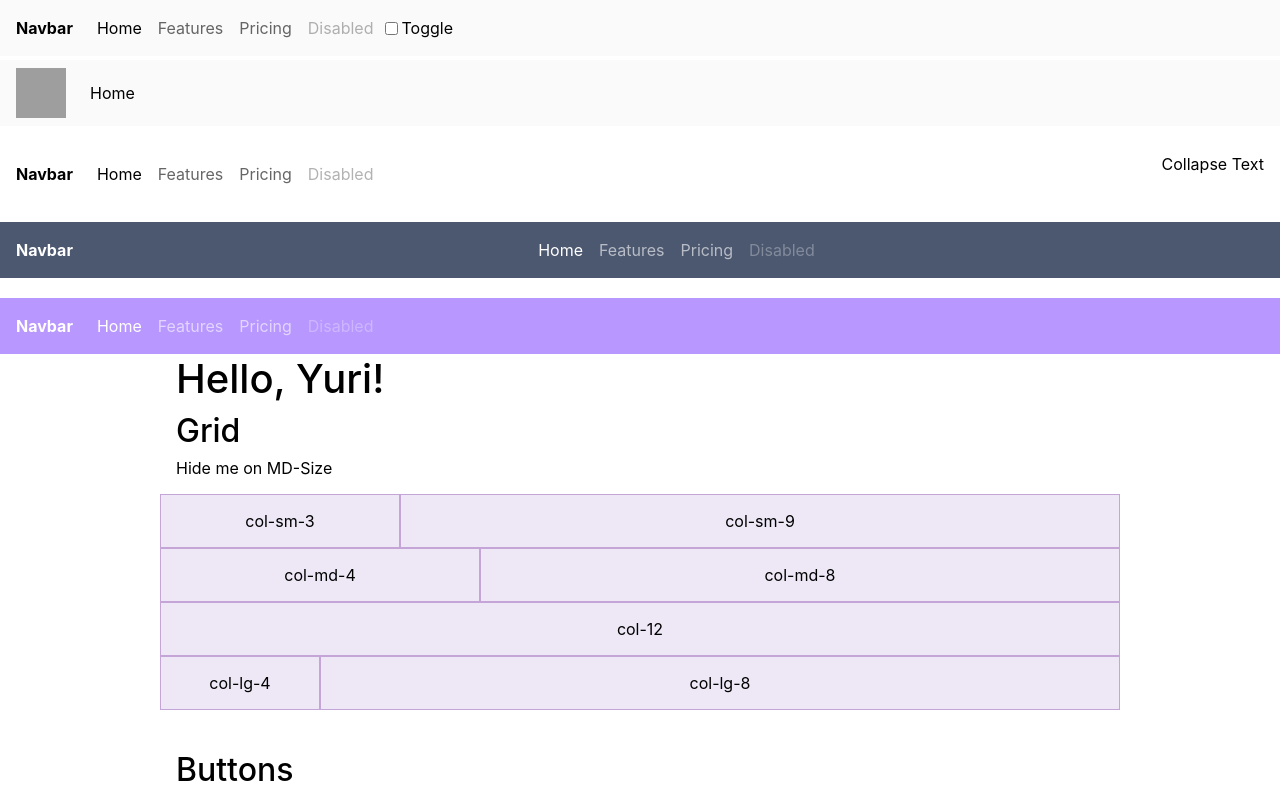
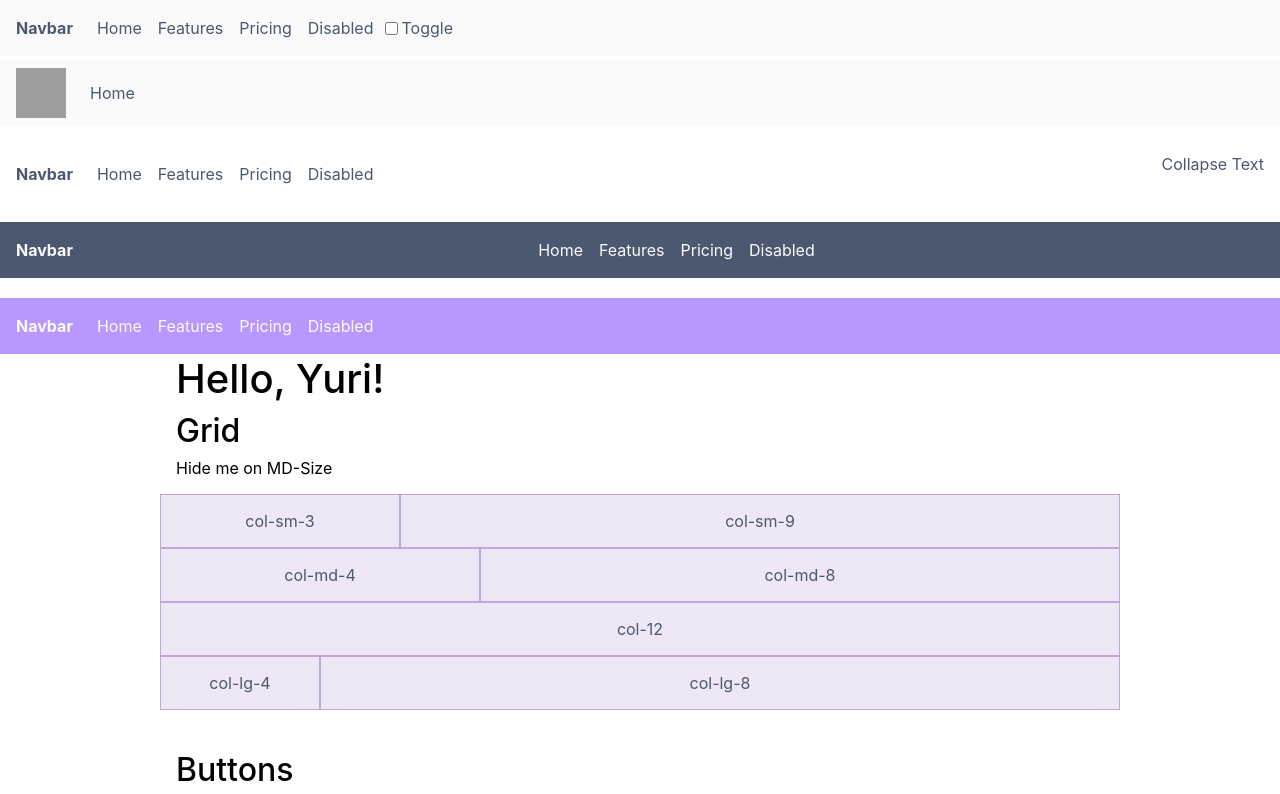
Before and after one commit to yuristrap/yuristrap, a plain HTML site: page index.html in a window 1280 px wide. Shown: the top 794 px of the page. Drawn offline with nearby package versions, Linux system fonts and the light colour scheme; files that its build step writes are made by us from their sources; grey boxes are pictures that could not be loaded.

Commit message:
ADD : Control to use Night Mode

```diff
--- a/index.html
+++ b/index.html
@@ -90,7 +90,7 @@
 		</div>
 	</nav>
 	<br/>
-	<nav class="navbar navbar-primary">
+	<nav class="navbar navbar-primary none-dark-color">
 	  <a class="navbar-brand" href="#">Navbar</a>
 		<ul class="navbar-nav">
 		  <li class="nav-item active">
@@ -120,25 +120,25 @@
 			Show me on SM-Size
 		</p>
 		<div class="row">
-			<div class="col-sm-3 col-test">
+			<div class="col-sm-3 col-test none-light-color">
 				col-sm-3
 			</div>
-			<div class="col-sm-9 col-test">
+			<div class="col-sm-9 col-test none-light-color">
 				col-sm-9
 			</div>
-			<div class="col-md-4 col-test">
+			<div class="col-md-4 col-test none-light-color">
 				col-md-4
 			</div>
-			<div class="col-md-8 col-test">
+			<div class="col-md-8 col-test none-light-color">
 				col-md-8
 			</div>
-			<div class="col-12 col-test">
+			<div class="col-12 col-test none-light-color">
 				col-12
 			</div>
-			<div class="col-lg-2 col-test">
+			<div class="col-lg-2 col-test none-light-color">
 				col-lg-4
 			</div>
-			<div class="col-lg-10 col-test">
+			<div class="col-lg-10 col-test none-light-color">
 				col-lg-8
 			</div>
 		</div>
--- a/scss/_navbar.scss
+++ b/scss/_navbar.scss
@@ -12,7 +12,7 @@ $NAV-LINK-DISABLED-OPA: .3;
 		.nav-item {
 			&.active {
 				.nav-link {
-					color: $fontColor;
+					color: rgba($fontColor, 1);
 				}
 			}
 			/**
@@ -28,7 +28,7 @@ $NAV-LINK-DISABLED-OPA: .3;
 		}
 	}
 	.navbar-brand {
-		color: $fontColor;
+					color: rgba($fontColor, 1);
 	}
 }
 
@@ -42,17 +42,22 @@ $NAV-LINK-DISABLED-OPA: .3;
     align-items: center;
 	flex-flow: row nowrap;
 	justify-content: flex-start;
-	@include navbar-theme($black);
+	// @include navbar-theme($black);
+	@include navbar-theme(var(--darkColor));
 	&.navbar-light {
-		background-color: $light;
+		// background-color: $light;
+		background-color: var(--lightColor);
 	}
 	&.navbar-dark {
-		background-color: $dark;
-		@include navbar-theme($white);
+		// background-color: $dark;
+		background-color: var(--darkColor);
+		// @include navbar-theme($white);
+		@include navbar-theme(var(--lightColor));
 	}
 	&.navbar-primary {
 		background-color: $primary;
-		@include navbar-theme($white);
+		// @include navbar-theme($white);
+		@include navbar-theme(var(--lightColor));
 	}
 	.navbar-brand {
 		margin-right: 1rem;
--- /dev/null
+++ b/scss/yuri-night.scss
@@ -0,0 +1,43 @@
+/**
+ * The value changes according to the darkmode.
+ * -> font-color
+ */
+.dark-color {
+	color: var(--darkColor) !important;
+}
+.light-color {
+	color: var(--lightColor) !important;
+}
+
+/**
+ * The value changes according to the darkmode.
+ * -> background-color
+ */
+.dark-bg {
+	background-color: var(--darkColor) !important;
+}
+.light-bg {
+	background-color: var(--lightColor) !important;
+}
+
+/**
+ * Independent of darkmode
+ * -> font-color
+ */
+.none-light-color {
+	color: $dark !important;
+}
+.none-dark-color {
+	color: $light !important;
+}
+
+/**
+ * Independent of darkmode
+ * -> background-color
+ */
+.none-light-bg {
+	background-color: $dark !important;
+}
+.none-dark-bg {
+	background-color: $light !important;
+}
--- a/scss/yuri-reboot.scss
+++ b/scss/yuri-reboot.scss
@@ -1,5 +1,5 @@
 html {
-	background: var(--whiteColor);
+	background-color: var(--whiteColor);
 	color: var(--blackColor);
 	&.transition {
 	  transition: cubic-bezier(0.68, -0.55, 0.27, 01.55) 200ms!important;
@@ -7,10 +7,12 @@ html {
 	}
 }
 html[data-theme='dark'] {
-	background: var(--whiteColor);
+	background-color: var(--whiteColor);
 	color: var(--blackColor);
 	--whiteColor: black;
 	--blackColor: white;
+	--lightColor: #4c5870;
+	--darkColor: #fafafa;
 }
 
 body {
--- a/scss/yuri-root.scss
+++ b/scss/yuri-root.scss
@@ -1,4 +1,6 @@
 :root {
 	--whiteColor: white;
 	--blackColor: black;
+	--lightColor: #fafafa;
+	--darkColor: #4c5870;
 }
--- a/scss/yuri.scss
+++ b/scss/yuri.scss
@@ -1,6 +1,7 @@
 @import 'variables';
 
 @import 'yuri-root';
+@import 'yuri-night';
 @import 'yuri-reboot';
 @import 'yuri-flex';
 @import 'yuri-position';
```
Also changed, not shown: dist/css/yuri.css.
